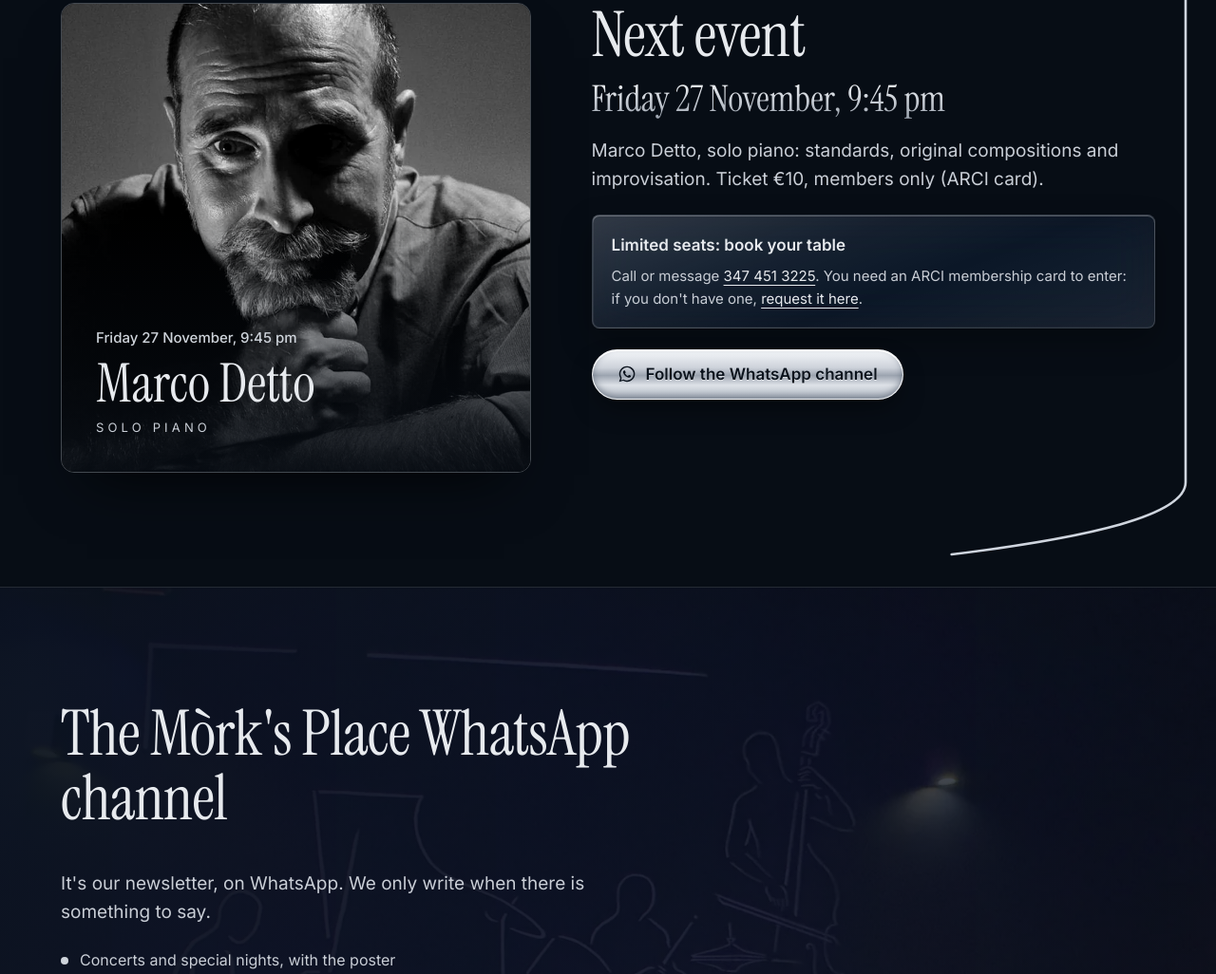
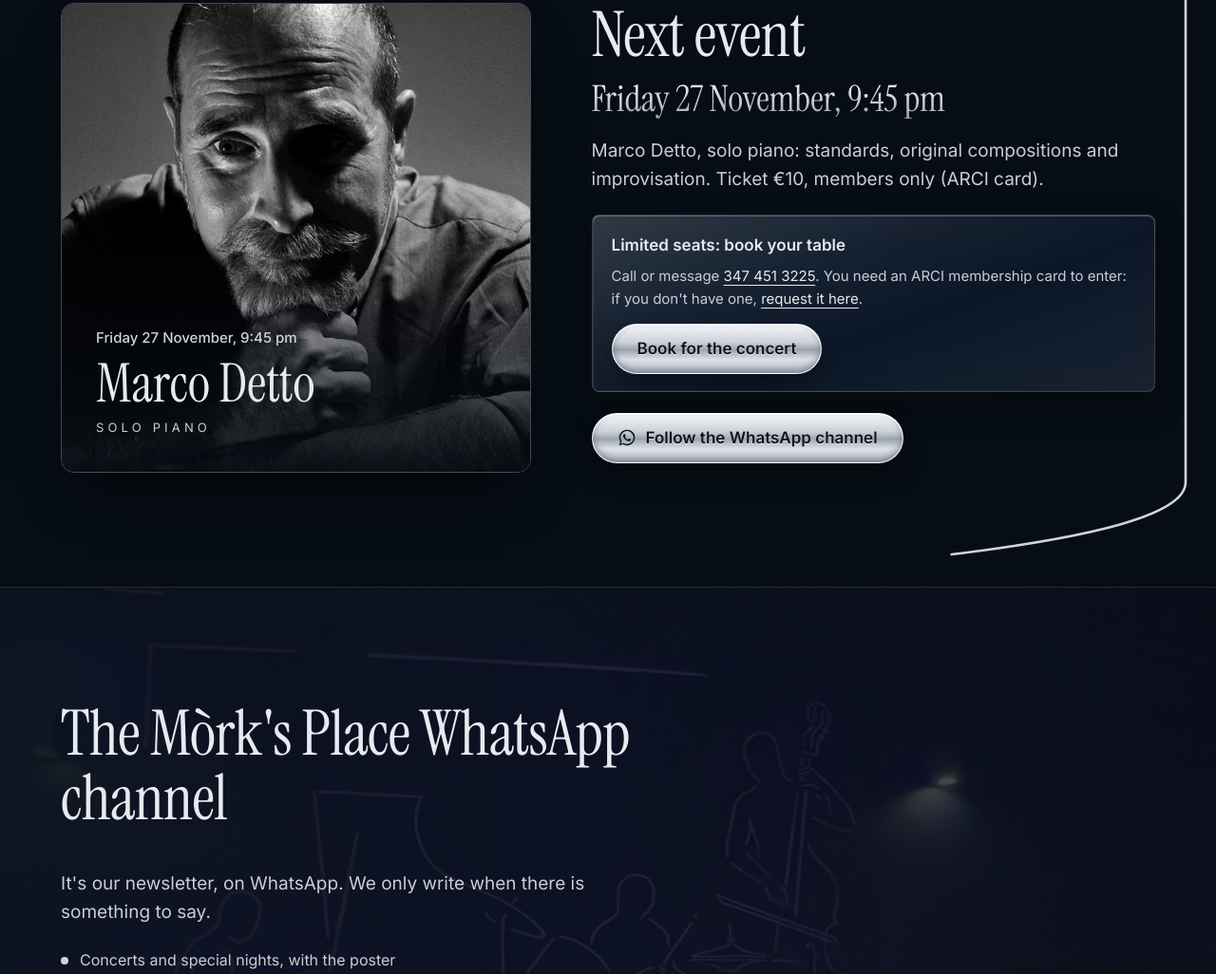
Before and after one commit to alfredo07biglia-ux/morksplace-sito, a plain HTML site: page index.html in a window 1280 px wide. Shown: the part 9886-10912 px from the top of the page at 95% size. Drawn offline with Linux system fonts and the light colour scheme; no server answers.

Commit message:
Prenotazioni: la serata del concerto compare nel modulo con orario e messaggio del concerto; pulsante Prenota per il concerto nella sezione evento
Co-Authored-By: Claude Opus 5.5 <noreply@anthropic.com>
Claude-Session: https://claude.ai/code/session_01EYaNfWRCWnDZcD11HH5zKU

```diff
--- a/index.html
+++ b/index.html
@@ -1045,7 +1045,8 @@ footer{background:linear-gradient(180deg,rgba(14,27,42,.55) 0%,rgba(18,48,74,.65
   var EVENTO={data:'2026-11-27', ora:'21:45', artista:'Marco Detto', tipo:'Piano solo', tipo_en:'solo piano', biglietto_en:'€10', foto:'img/marco-detto.webp', tel:'347 451 3225', biglietto:'10 €'};
   function confirmedEvent(){if(!EVENTO.data)return null;var d=pd(EVENTO.data);return d>=today12()?d:null}
   function nextEvent(){var c=confirmedEvent();if(c)return c;var t=today12(),sf=secondFriday(t.getFullYear(),t.getMonth());return sf>=t?sf:secondFriday(t.getFullYear(),t.getMonth()+1)}
-  function upcomingNights(n){var out=[],d=today12();for(var i=0;i<60&&out.length<n;i++){var w=d.getDay();if(w>=2&&w<=4)out.push(new Date(d));d.setDate(d.getDate()+1)}return out}
+  function upcomingNights(n){var out=[],d=today12(),ce=typeof confirmedEvent==='function'?confirmedEvent():null;for(var i=0;i<60&&out.length<n;i++){var w=d.getDay();if((w>=2&&w<=4)||(ce&&iso(d)===iso(ce)))out.push(new Date(d));d.setDate(d.getDate()+1)}return out}
+  function isEvDate(v){var ce=confirmedEvent();return !!(ce&&v===iso(ce))}
   var DAYS_EN=['Sunday','Monday','Tuesday','Wednesday','Thursday','Friday','Saturday'], MONTHS_EN=['January','February','March','April','May','June','July','August','September','October','November','December'];
   function longDate(d){var s=LANG==='en'?DAYS_EN[d.getDay()]+' '+d.getDate()+' '+MONTHS_EN[d.getMonth()]:DAYS[d.getDay()]+' '+d.getDate()+' '+MONTHS_FULL[d.getMonth()];return s.charAt(0).toUpperCase()+s.slice(1)}
   function pd(s){var p=s.split('-');return new Date(+p[0],+p[1]-1,+p[2],12)}
@@ -1062,6 +1063,10 @@ footer{background:linear-gradient(180deg,rgba(14,27,42,.55) 0%,rgba(18,48,74,.65
   function waMessage(){
     var n=parseInt(wPeople.value,10)||1, dd=wDate.value?pd(wDate.value):null;
     var name=wName.value.trim(), card=wCard.value.trim();
+    if(dd&&isEvDate(wDate.value)){
+      if(LANG==='en')return "Hi! I'd like to book a table for "+EVENTO.artista+"'s concert at Mòrk's Place, "+longDate(dd)+" at "+fmtTime(EVENTO.ora)+", for "+n+(n===1?' person':' people')+".\n"+"Name: "+(name||'…')+"\nARCI card no.: "+(card||'…')+"\nThank you!";
+      return "Ciao! Vorrei prenotare un tavolo per il concerto di "+EVENTO.artista+" da Mòrk's Place, "+longDate(dd).toLowerCase()+" alle "+EVENTO.ora+", per "+n+(n===1?' persona':' persone')+".\n"+"Nome: "+(name||'…')+"\nTessera ARCI n°: "+(card||'…')+"\nGrazie!";
+    }
     if(LANG==='en')return "Hi! I'd like to book a table at Mòrk's Place for "+(dd?longDate(dd):'…')+" at "+fmtTime(wTime.value||ORARIO)+", for "+n+(n===1?' person':' people')+".\n"+
       "Name: "+(name||'…')+"\nARCI card no.: "+(card||'…')+"\nThank you!";
     return "Ciao! Vorrei prenotare un tavolo da Mòrk's Place per "+(dd?longDate(dd).toLowerCase():'…')+" alle "+(wTime.value||ORARIO)+", per "+n+(n===1?' persona':' persone')+".\n"+
@@ -1082,7 +1087,9 @@ footer{background:linear-gradient(180deg,rgba(14,27,42,.55) 0%,rgba(18,48,74,.65
     if(touched&&miss.length){wErr.hidden=false;wErr.textContent=L('Per prenotare compila tutti i campi: manca ','To book, please fill in every field. Missing: ')+miss.map(function(x){return x[1]}).join(', ')+'.'}
     else wErr.hidden=true;
   }
+  function syncTime(){var ev=isEvDate(wDate.value);wTime.disabled=ev;wTime.closest('.fld').style.opacity=ev?'.55':'';var o=wTime.querySelector('option[data-ev]');if(ev){if(!o){o=document.createElement('option');o.setAttribute('data-ev','1');wTime.appendChild(o)}o.value=o.textContent=EVENTO.ora;wTime.value=EVENTO.ora}else if(o){o.remove();if(!wTime.value)wTime.selectedIndex=0}}
   function syncWa(){
+    syncTime();
     var m=waMessage(), miss=waMissing(), ok=!miss.length;
     wPrev.innerHTML='<b>'+L('Messaggio che invierai','The message you\'ll send')+'</b><br>'+esc(m).replace(/\n/g,'<br>');
     if(!ok){wBtn.href='#prenota';wBtn.removeAttribute('target');wBtn.setAttribute('aria-disabled','true');wBtn.classList.add('is-off')}
@@ -1138,6 +1145,7 @@ footer{background:linear-gradient(180deg,rgba(14,27,42,.55) 0%,rgba(18,48,74,.65
     if(!confirmedEvent())$('#evLead').textContent=L('Musica dal vivo un venerdì al mese: la data qui sopra è indicativa, quella confermata la trovi sul canale WhatsApp. Ingresso con la tessera ARCI.','Live music one Friday a month: the date above is indicative, the confirmed one is posted on our WhatsApp channel. Entry with an ARCI membership card.');
     if(confirmedEvent()){
       $('#evLead').textContent=LANG==='en'?EVENTO.artista+', '+EVENTO.tipo_en+': standards, original compositions and improvisation. Ticket '+EVENTO.biglietto_en+', members only (ARCI card).':EVENTO.artista+', '+EVENTO.tipo.toLowerCase()+': standard, composizioni originali e improvvisazione. Biglietto '+EVENTO.biglietto+', ingresso riservato ai soci ARCI.';
+      setTimeout(function(){var h=$('#evHow');if(h&&!h.querySelector('.ev-book')){var a=document.createElement('a');a.className='btn metal ev-book';a.href='#prenota';a.style.marginTop='14px';a.innerHTML='<span class="lm-label">'+L('Prenota per il concerto','Book for the concert')+'</span>';a.addEventListener('click',function(){var ce=confirmedEvent();if(ce){wDate.value=iso(ce);syncWa()}});h.appendChild(a)}},0);
       $('#evHow').innerHTML=LANG==='en'?'<strong>Limited seats: book your table</strong><p>Call or message <a href="tel:+39'+EVENTO.tel.replace(/\s/g,'')+'" style="color:var(--text);text-underline-offset:4px">'+esc(EVENTO.tel)+'</a>. You need an ARCI membership card to enter: if you don\'t have one, <a href="#tessera" style="color:var(--text);text-underline-offset:4px">request it here</a>.</p>':'<strong>Posti limitati: prenota il tavolo</strong><p>Chiama o scrivi al <a href="tel:+39'+EVENTO.tel.replace(/\s/g,'')+'" style="color:var(--text);text-underline-offset:4px">'+esc(EVENTO.tel)+'</a>. Per entrare serve la tessera ARCI: se non ce l\'hai, <a href="#tessera" style="color:var(--text);text-underline-offset:4px">chiedila qui</a>.</p>';
     }
     $('#doveEv').textContent=LANG==='en'?(confirmedEvent()?'Next: '+label+', '+fmtTime(EVENTO.ora)+', '+EVENTO.artista:'Indicative date: '+label):(confirmedEvent()?'Il prossimo: ':'Data indicativa: ')+label.toLowerCase()+(confirmedEvent()?', ore '+EVENTO.ora+', '+EVENTO.artista:'');
@@ -1152,7 +1160,7 @@ footer{background:linear-gradient(180deg,rgba(14,27,42,.55) 0%,rgba(18,48,74,.65
         : '<div class="poster-empty"><small>'+esc(label)+'</small><strong>'+L('Programma in arrivo','Programme coming soon')+'</strong><p>'+L('Chi suona lo annunciamo sul canale WhatsApp, insieme alla locandina.','We announce who is playing on our WhatsApp channel, together with the poster.')+'</p></div>';
     }
     if(!wDate.options.length||wDate._lang!==LANG){
-      var keep=wDate.value; wDate.innerHTML=upcomingNights(10).map(function(n){return '<option value="'+iso(n)+'">'+longDate(n)+'</option>'}).join(''); wDate._lang=LANG; if(keep)wDate.value=keep;
+      var keep=wDate.value; wDate.innerHTML=upcomingNights(10).map(function(n){return '<option value="'+iso(n)+'">'+longDate(n)+(isEvDate(iso(n))?' · '+L('concerto di ','concert: ')+EVENTO.artista:'')+'</option>'}).join(''); wDate._lang=LANG; if(keep)wDate.value=keep;
     }
     syncWa();
   }
```
